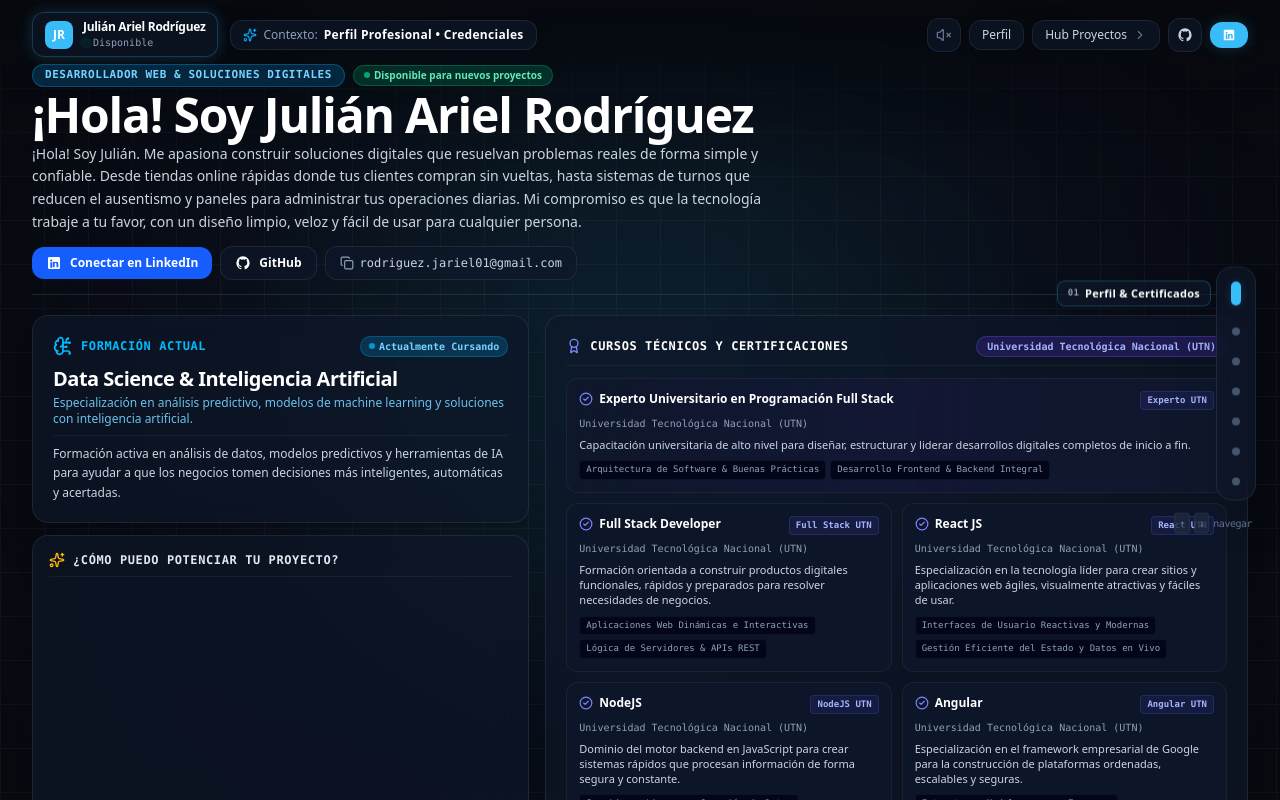
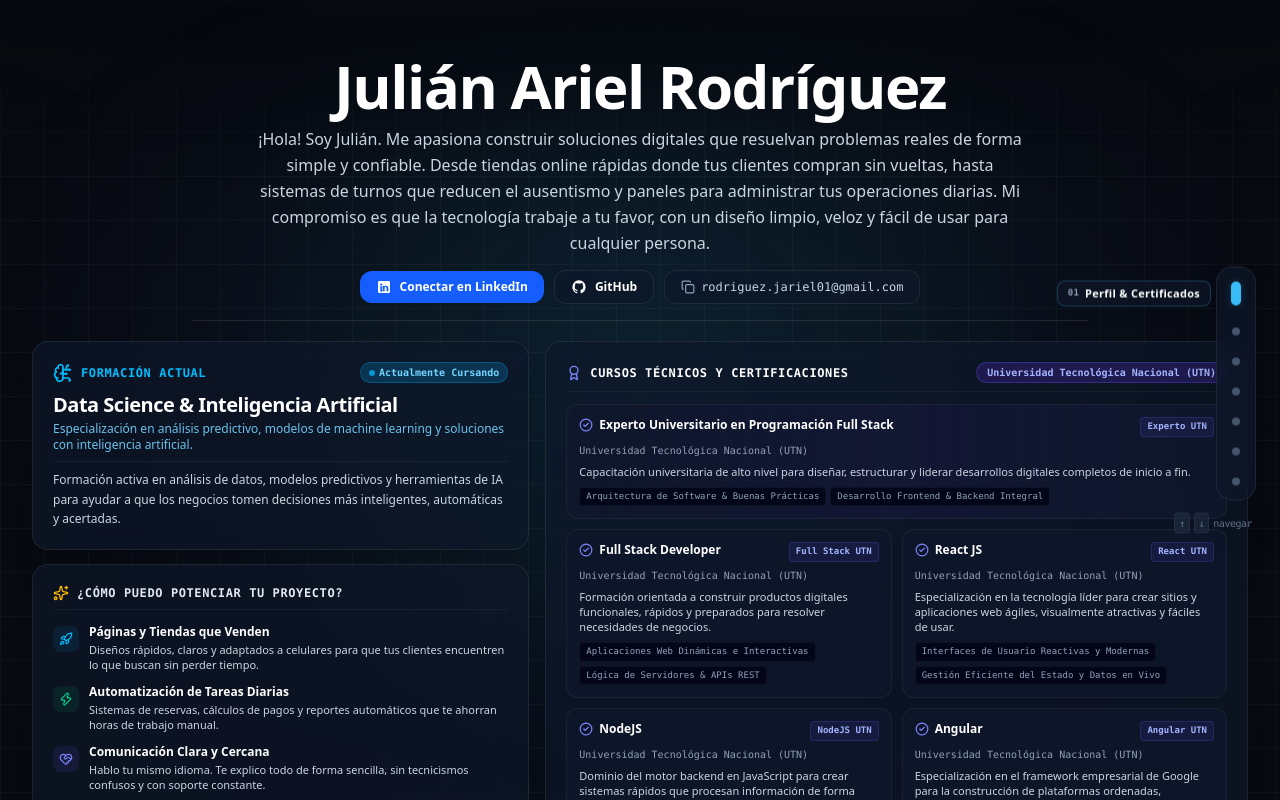
Before and after one commit to julyrodriguez/jariel, a Next.js app: page / in a window 1280 px wide. Built offline with nearby package versions, Linux system fonts and the light colour scheme.

Commit message:
feat(profile): remove header, center name and text, animate entrance from top to bottom, and eliminate gaps

```diff
--- a/src/app/page.tsx
+++ b/src/app/page.tsx
@@ -1,7 +1,6 @@
 "use client";
 
 import React, { useEffect, useRef } from "react";
-import { Navbar } from "@/components/navigation/Navbar";
 import { ScrollIndicator } from "@/components/navigation/ScrollIndicator";
 import { MobileBottomDock } from "@/components/navigation/MobileBottomDock";
 import { ProfileHeroCard } from "@/components/profile/ProfileHeroCard";
@@ -70,7 +69,6 @@
       />
 
       {/* Global Persistent Navigation Controls */}
-      <Navbar />
       <ScrollIndicator />
       <MobileBottomDock />
 
--- a/src/components/profile/ProfileHeroCard.tsx
+++ b/src/components/profile/ProfileHeroCard.tsx
@@ -17,6 +17,30 @@
 import { GithubIcon, LinkedinIcon } from "@/components/ui/Icons";
 import { useTheme } from "@/context/ThemeContext";
 import { sound } from "@/lib/sound";
+import { motion, type Variants } from "framer-motion";
+
+const containerVariants: Variants = {
+  hidden: { opacity: 0 },
+  visible: {
+    opacity: 1,
+    transition: {
+      staggerChildren: 0.1,
+      delayChildren: 0.08
+    }
+  }
+};
+
+const itemVariants: Variants = {
+  hidden: { opacity: 0, y: -26 },
+  visible: {
+    opacity: 1,
+    y: 0,
+    transition: {
+      duration: 0.55,
+      ease: "easeOut"
+    }
+  }
+};
 
 export function ProfileHeroCard() {
   const { scrollToSection } = useTheme();
@@ -32,7 +56,7 @@
   return (
     <section
       id="profile"
-      className="snap-section relative justify-center px-4 sm:px-8 py-10 md:py-16 overflow-hidden flex flex-col justify-center"
+      className="snap-section relative justify-center px-4 sm:px-8 py-10 md:py-14 overflow-hidden flex flex-col justify-center"
     >
       {/* Dynamic Ambient Background with Feathered Mask */}
       <div
@@ -54,40 +78,35 @@
       {/* Seamless Transition Vignette */}
       <div className="section-vignette-bottom" />
 
-      <div className="relative z-10 max-w-7xl w-full mx-auto my-auto space-y-4 md:space-y-5">
+      {/* Animated Staggered Content Container (aparece desde arriba hacia abajo) */}
+      <motion.div
+        variants={containerVariants}
+        initial="hidden"
+        animate="visible"
+        className="relative z-10 max-w-7xl w-full mx-auto my-auto space-y-4 md:space-y-5"
+      >
 
-        {/* Top Header / Profile Banner (Primera Persona & Tono Accesible) */}
-        <div className="flex flex-wrap items-center justify-between gap-3 border-b border-white/10 pb-3.5">
-          <div className="space-y-1">
-            <div className="flex items-center gap-2">
-              <span className="px-3 py-0.5 rounded-full text-[11px] font-mono font-bold uppercase tracking-wider bg-sky-950/80 text-sky-300 border border-sky-500/30">
-                DESARROLLADOR WEB & SOLUCIONES DIGITALES
-              </span>
-              <span className="px-2.5 py-0.5 rounded-full bg-emerald-500/20 border border-emerald-500/30 text-emerald-300 text-[10px] font-semibold flex items-center gap-1">
-                <span className="w-1.5 h-1.5 rounded-full bg-emerald-400 animate-pulse" />
-                Disponible para nuevos proyectos
-              </span>
-            </div>
+        {/* Encabezado Centrado: Solo Nombre, Bio y Contactos Directos */}
+        <motion.div
+          variants={itemVariants}
+          className="text-center space-y-2.5 max-w-4xl mx-auto border-b border-white/10 pb-4"
+        >
+          <h1 className="text-3xl sm:text-4xl md:text-5xl lg:text-6xl font-black tracking-tight text-white">
+            {PROFILE_INFO.name}
+          </h1>
 
-            <div className="flex flex-wrap items-baseline gap-2">
-              <h1 className="text-2xl sm:text-3xl md:text-4xl lg:text-5xl font-black tracking-tight text-white">
-                ¡Hola! Soy {PROFILE_INFO.name}
-              </h1>
-            </div>
+          <p className="text-xs sm:text-sm md:text-base text-slate-300 max-w-3xl mx-auto leading-relaxed">
+            {PROFILE_INFO.bio}
+          </p>
 
-            <p className="text-xs sm:text-sm text-slate-300 max-w-3xl leading-relaxed">
-              {PROFILE_INFO.bio}
-            </p>
-          </div>
-
-          {/* Social Profiles & Email Direct */}
-          <div className="flex items-center gap-2 flex-wrap">
+          {/* Perfiles Sociales & Copiar Email Centrados */}
+          <div className="flex items-center justify-center gap-2.5 flex-wrap pt-1">
             <a
               href={PROFILE_INFO.links.linkedin}
               target="_blank"
               rel="noopener noreferrer"
               onClick={() => sound.playPop()}
-              className="flex items-center gap-2 px-3.5 py-2 rounded-xl text-xs font-bold text-white bg-blue-600 hover:bg-blue-500 hover:shadow-lg hover:shadow-blue-500/25 hover:scale-105 transition-all"
+              className="flex items-center gap-2 px-4 py-2 rounded-xl text-xs font-bold text-white bg-blue-600 hover:bg-blue-500 hover:shadow-lg hover:shadow-blue-500/25 hover:scale-105 transition-all"
               title="Mi perfil en LinkedIn"
             >
               <LinkedinIcon className="w-4 h-4" />
@@ -99,7 +118,7 @@
               target="_blank"
               rel="noopener noreferrer"
               onClick={() => sound.playPop()}
-              className="flex items-center gap-2 px-3.5 py-2 rounded-xl glass-panel text-xs font-semibold text-white border border-white/10 hover:border-white/30 hover:scale-105 transition-all"
+              className="flex items-center gap-2 px-4 py-2 rounded-xl glass-panel text-xs font-semibold text-white border border-white/10 hover:border-white/30 hover:scale-105 transition-all"
               title="Ver mis repositorios de código"
             >
               <GithubIcon className="w-4 h-4" />
@@ -108,7 +127,7 @@
 
             <button
               onClick={handleCopyEmail}
-              className="px-3.5 py-2 rounded-xl text-xs font-mono text-slate-300 glass-panel border border-white/10 hover:border-white/30 hover:text-white transition-all flex items-center gap-1.5"
+              className="px-4 py-2 rounded-xl text-xs font-mono text-slate-300 glass-panel border border-white/10 hover:border-white/30 hover:text-white transition-all flex items-center gap-1.5"
               title="Copiar mi correo electrónico"
             >
               {copied ? (
@@ -124,16 +143,19 @@
               )}
             </button>
           </div>
-        </div>
+        </motion.div>
 
         {/* 2-Column Balanced Layout: Sin Scrolls Internos */}
-        <div className="grid grid-cols-1 lg:grid-cols-12 gap-4 items-stretch">
+        <div className="grid grid-cols-1 lg:grid-cols-12 gap-4 items-start">
 
           {/* Columna Izquierda: Formación Actual en IA & Mi Propuesta de Valor (5 cols) */}
-          <div className="lg:col-span-5 flex flex-col justify-between space-y-3">
+          <div className="lg:col-span-5 flex flex-col space-y-3.5">
 
             {/* Formación Académica Actual: Data Science & IA (Sin mencionar universidad) */}
-            <div className="glass-panel p-4 sm:p-5 rounded-2xl border border-sky-500/30 space-y-2 shadow-xl relative overflow-hidden bg-gradient-to-br from-slate-950/80 to-sky-950/20">
+            <motion.div
+              variants={itemVariants}
+              className="glass-panel p-4 sm:p-5 rounded-2xl border border-sky-500/30 space-y-2 shadow-xl relative overflow-hidden bg-gradient-to-br from-slate-950/80 to-sky-950/20"
+            >
               <div className="flex items-center justify-between">
                 <div className="flex items-center gap-2 text-sky-400">
                   <BrainCircuit className="w-5 h-5 text-sky-400" />
@@ -159,10 +181,13 @@
               <p className="text-xs text-slate-300 leading-relaxed border-t border-white/5 pt-2">
                 {PROFILE_INFO.education.focus}
               </p>
-            </div>
+            </motion.div>
 
-            {/* ¿En qué puedo ayudarte? (Explicación para gente no técnica) */}
-            <div className="glass-panel p-4 rounded-2xl border border-white/10 space-y-2.5 shadow-xl flex-1 flex flex-col justify-between bg-slate-950/60">
+            {/* ¿Cómo puedo potenciar tu proyecto? (Sin espacios vacíos, alineado al inicio) */}
+            <motion.div
+              variants={itemVariants}
+              className="glass-panel p-4 sm:p-5 rounded-2xl border border-white/10 space-y-3 shadow-xl bg-slate-950/60"
+            >
               <div className="flex items-center gap-2 text-amber-400 border-b border-white/5 pb-2">
                 <Sparkles className="w-4 h-4" />
                 <span className="text-xs font-mono font-bold uppercase tracking-wider text-slate-200">
@@ -170,14 +195,14 @@
                 </span>
               </div>
 
-              <div className="space-y-2 text-xs">
+              <div className="space-y-3 text-xs pt-0.5">
                 <div className="flex items-start gap-2.5">
                   <div className="p-1.5 rounded-lg bg-sky-500/10 text-sky-400 shrink-0 mt-0.5">
                     <Rocket className="w-3.5 h-3.5" />
                   </div>
                   <div>
                     <strong className="text-white block font-semibold text-xs">Páginas y Tiendas que Venden</strong>
-                    <span className="text-slate-300 text-[11px] leading-snug block">
+                    <span className="text-slate-300 text-[11px] leading-snug block mt-0.5">
                       Diseños rápidos, claros y adaptados a celulares para que tus clientes encuentren lo que buscan sin perder tiempo.
                     </span>
                   </div>
@@ -189,7 +214,7 @@
                   </div>
                   <div>
                     <strong className="text-white block font-semibold text-xs">Automatización de Tareas Diarias</strong>
-                    <span className="text-slate-300 text-[11px] leading-snug block">
+                    <span className="text-slate-300 text-[11px] leading-snug block mt-0.5">
                       Sistemas de reservas, cálculos de pagos y reportes automáticos que te ahorran horas de trabajo manual.
                     </span>
                   </div>
@@ -201,21 +226,23 @@
                   </div>
                   <div>
                     <strong className="text-white block font-semibold text-xs">Comunicación Clara y Cercana</strong>
-                    <span className="text-slate-300 text-[11px] leading-snug block">
+                    <span className="text-slate-300 text-[11px] leading-snug block mt-0.5">
                       Hablo tu mismo idioma. Te explico todo de forma sencilla, sin tecnicismos confusos y con soporte constante.
                     </span>
                   </div>
                 </div>
               </div>
-            </div>
+            </motion.div>
 
           </div>
 
           {/* Columna Derecha: Cursos Técnicos en la Universidad Tecnológica Nacional (7 cols) */}
-          <div className="lg:col-span-7 flex flex-col justify-between space-y-3">
+          <div className="lg:col-span-7 flex flex-col space-y-3.5">
 
-            <div className="glass-panel p-4 sm:p-5 rounded-2xl border border-white/10 space-y-3 shadow-xl flex-1 flex flex-col justify-between bg-slate-950/60">
-
+            <motion.div
+              variants={itemVariants}
+              className="glass-panel p-4 sm:p-5 rounded-2xl border border-white/10 space-y-3 shadow-xl bg-slate-950/60"
+            >
               <div className="flex flex-wrap items-center justify-between gap-2 border-b border-white/5 pb-2">
                 <div className="flex items-center gap-2 text-indigo-400">
                   <Award className="w-4 h-4" />
@@ -280,11 +307,13 @@
                   </div>
                 ))}
               </div>
-
-            </div>
+            </motion.div>
 
             {/* Bottom Callout / Navegación Directa */}
-            <div className="p-3 sm:p-3.5 rounded-2xl bg-gradient-to-r from-sky-950/80 via-indigo-950/60 to-slate-950/90 border border-sky-500/30 flex flex-col sm:flex-row items-center justify-between gap-3 shadow-lg">
+            <motion.div
+              variants={itemVariants}
+              className="p-3 sm:p-3.5 rounded-2xl bg-gradient-to-r from-sky-950/80 via-indigo-950/60 to-slate-950/90 border border-sky-500/30 flex flex-col sm:flex-row items-center justify-between gap-3 shadow-lg"
+            >
               <div className="text-left space-y-0.5">
                 <span className="text-xs font-bold text-white block">
                   Descubrí mis 5 sistemas funcionando
@@ -304,13 +333,13 @@
                 <span>Ver Proyectos</span>
                 <ArrowDown className="w-3.5 h-3.5" />
               </button>
-            </div>
+            </motion.div>
 
           </div>
 
         </div>
 
-      </div>
+      </motion.div>
     </section>
   );
 }
```
